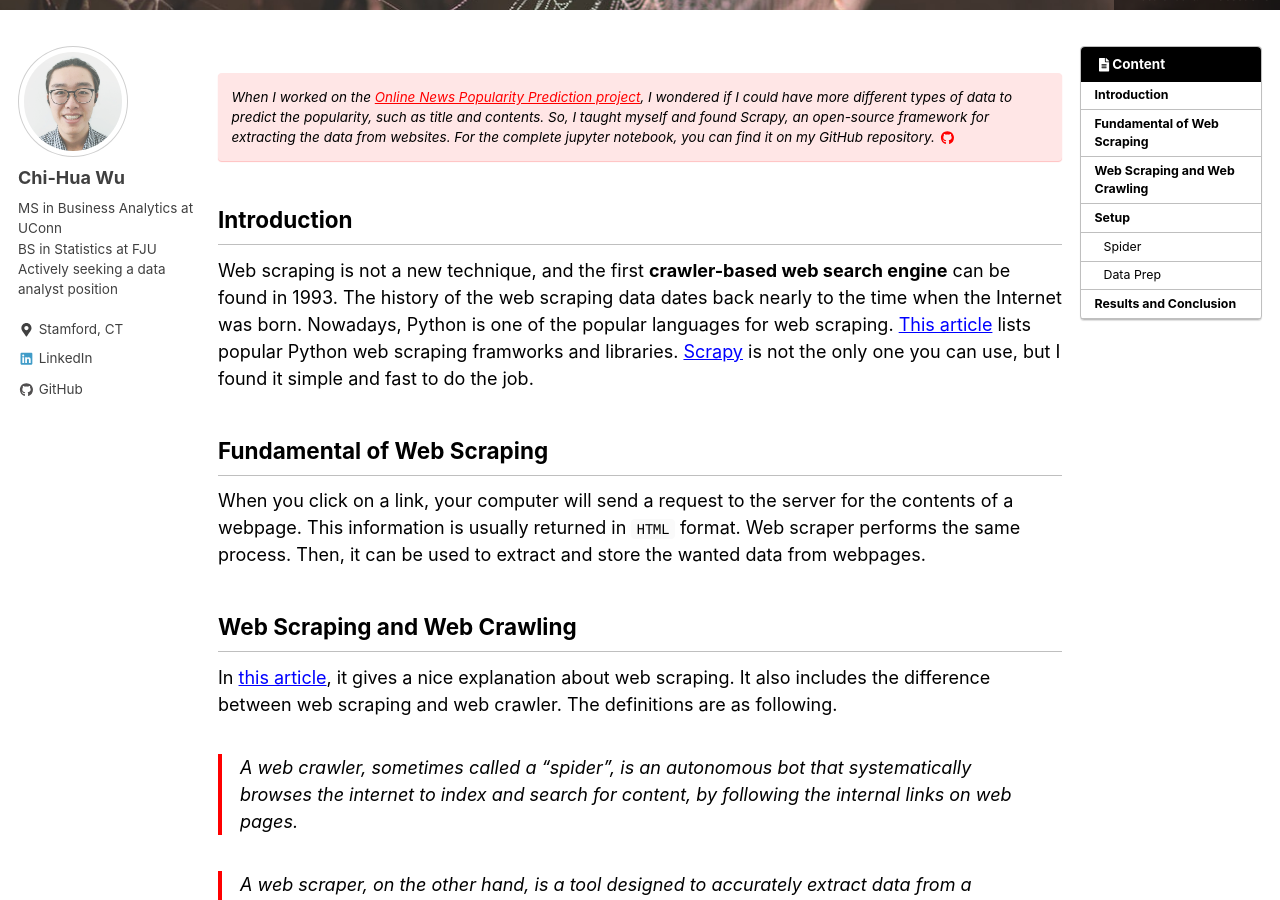
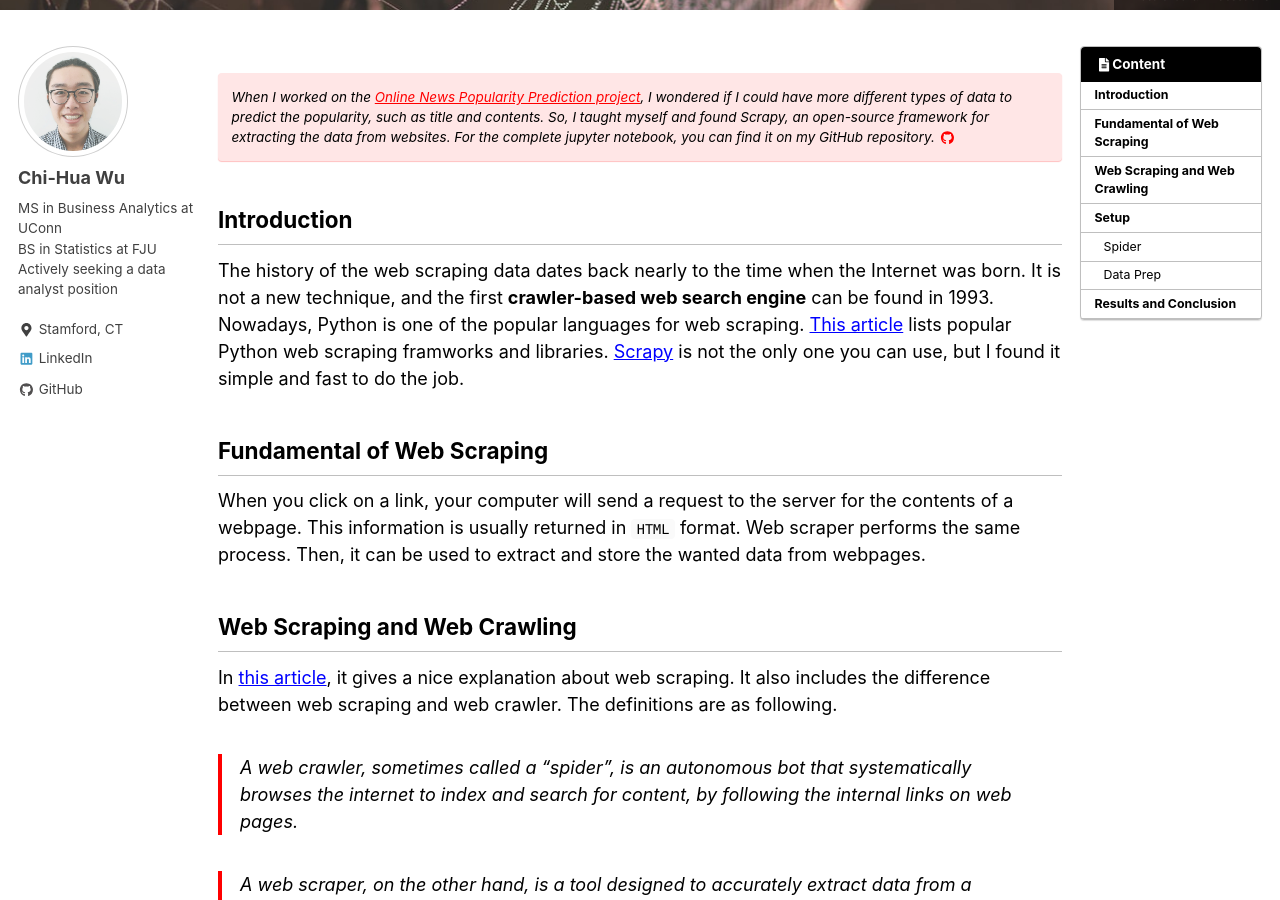
Before and after one commit to chw18019/chw18019.github.io, a Jekyll site: the page built from _posts/2019-04-26-online_news_web_scraping.md, in a window 1280 px wide and 900 px high, scrolled down 309 px. Built offline with Jekyll 4.4.1, drawn with Linux system fonts in a browser that asks for light colours; nearby versions of some CDN libraries.

Commit message:
Update 2019-04-26-online_news_web_scraping.md

```diff
--- a/_posts/2019-04-26-online_news_web_scraping.md
+++ b/_posts/2019-04-26-online_news_web_scraping.md
@@ -15,7 +15,7 @@
 {: .notice--primary}
 
 ## Introduction
-Web scraping is not a new technique, and the first **crawler-based web search engine** can be found in 1993. The history of the web scraping data dates back nearly to the time when the Internet was born. Nowadays, Python is one of the popular languages for web scraping. [This article](https://www.scrapehero.com/python-web-scraping-frameworks/) lists popular Python web scraping framworks and libraries. [Scrapy](https://scrapy.org/) is not the only one you can use, but I found it simple and fast to do the job.
+The history of the web scraping data dates back nearly to the time when the Internet was born. It is not a new technique, and the first **crawler-based web search engine** can be found in 1993. Nowadays, Python is one of the popular languages for web scraping. [This article](https://www.scrapehero.com/python-web-scraping-frameworks/) lists popular Python web scraping framworks and libraries. [Scrapy](https://scrapy.org/) is not the only one you can use, but I found it simple and fast to do the job.
 
 ## Fundamental of Web Scraping
 When you click on a link, your computer will send a request to the server for the contents of a webpage. This information is usually returned in `HTML` format. Web scraper performs the same process. Then, it can be used to extract and store the wanted data from webpages.
```
